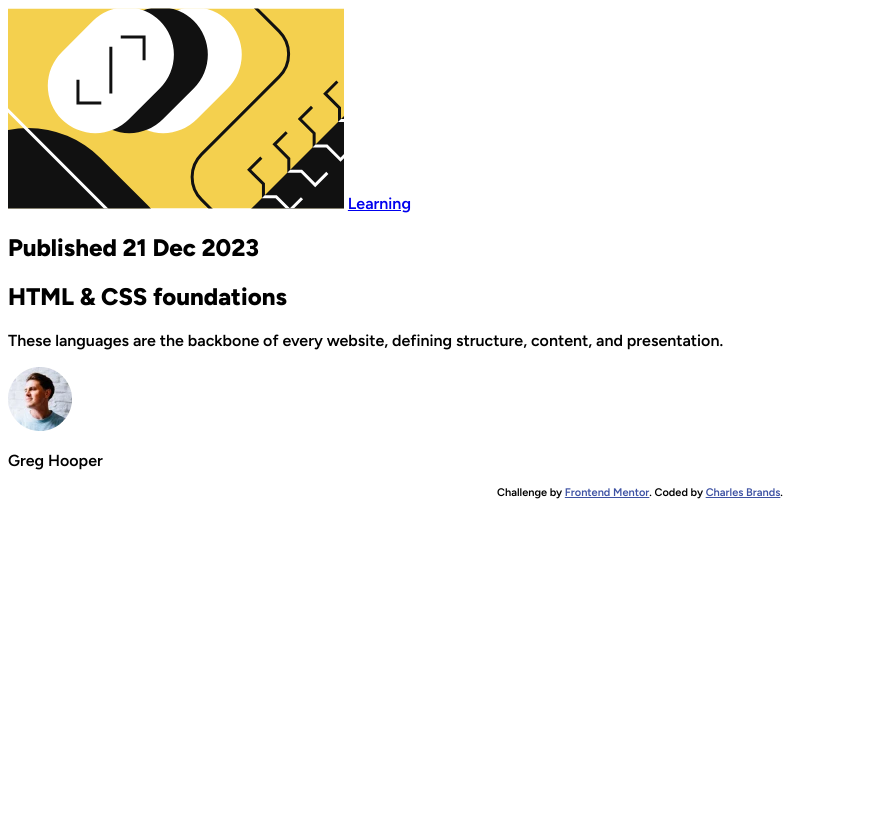
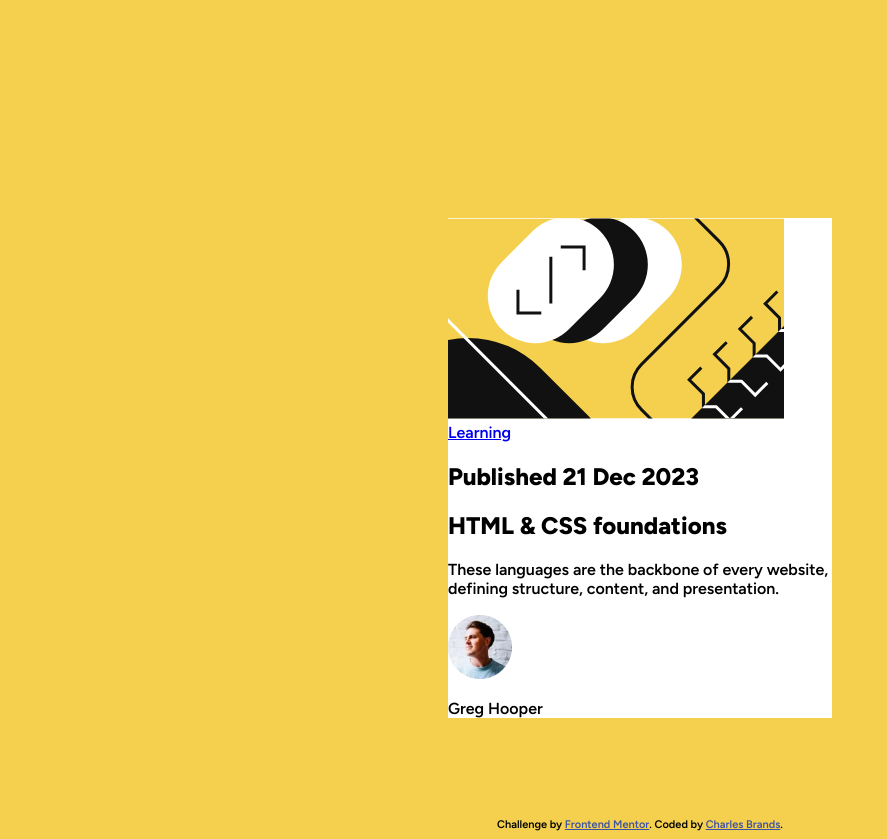
Before and after one commit to cbrands/fm-blog-preview-card, a plain HTML site: page index.html in a window 1280 px wide. Shown: the whole page, without its empty margins (0-887 px from the left). Before the commit the page ends 800 px from the top, so only its background shows below. Drawn offline with Linux system fonts and the light colour scheme.

Commit message:
center card

```diff
--- a/style.css
+++ b/style.css
@@ -1,3 +1,22 @@
 body {
   font-family: 'Figtree', sans-serif;
+  font-weight: 600;
+  background-color: hsl(47, 88%, 63%);
 }
+
+.card {
+  background-color: hsl(0, 0%, 100%);
+  width: 327px;
+  margin-top: 155px;
+  margin-bottom: 100px;
+  margin-left: auto;
+  margin-right: auto;
+}
+
+@media (min-width: 375px) {
+  .card {
+    width: 384px;
+    margin-top: 218px;
+  }
+
+}
```
